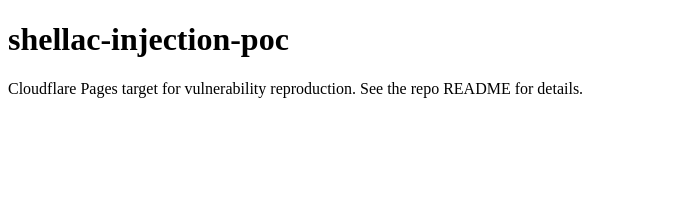
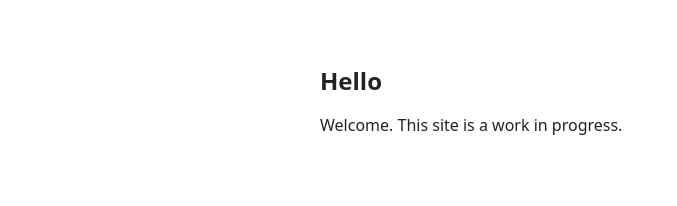
Before and after one commit to agentkttv/test, a website: page dist/index.html in a window 1280 px wide. Shown: the whole page, without its empty margins (0-677 px from the left). Drawn offline with Linux system fonts and the light colour scheme.

```diff
--- a/dist/index.html
+++ b/dist/index.html
@@ -1,5 +1,17 @@
 <!doctype html>
-<title>shellac-injection-poc</title>
-<h1>shellac-injection-poc</h1>
-<p>Cloudflare Pages target for vulnerability reproduction.
-See the repo README for details.</p>
+<html lang="en">
+<head>
+  <meta charset="utf-8">
+  <meta name="viewport" content="width=device-width,initial-scale=1">
+  <title>Home</title>
+  <style>
+    body { font-family: system-ui, sans-serif; max-width: 40rem; margin: 4rem auto; padding: 0 1rem; color: #222; }
+    h1 { font-size: 1.5rem; }
+    p { line-height: 1.6; }
+  </style>
+</head>
+<body>
+  <h1>Hello</h1>
+  <p>Welcome. This site is a work in progress.</p>
+</body>
+</html>
```
Also changed, not shown: .github/workflows/deploy.yml (added), .github/workflows/poc.yml (deleted).
